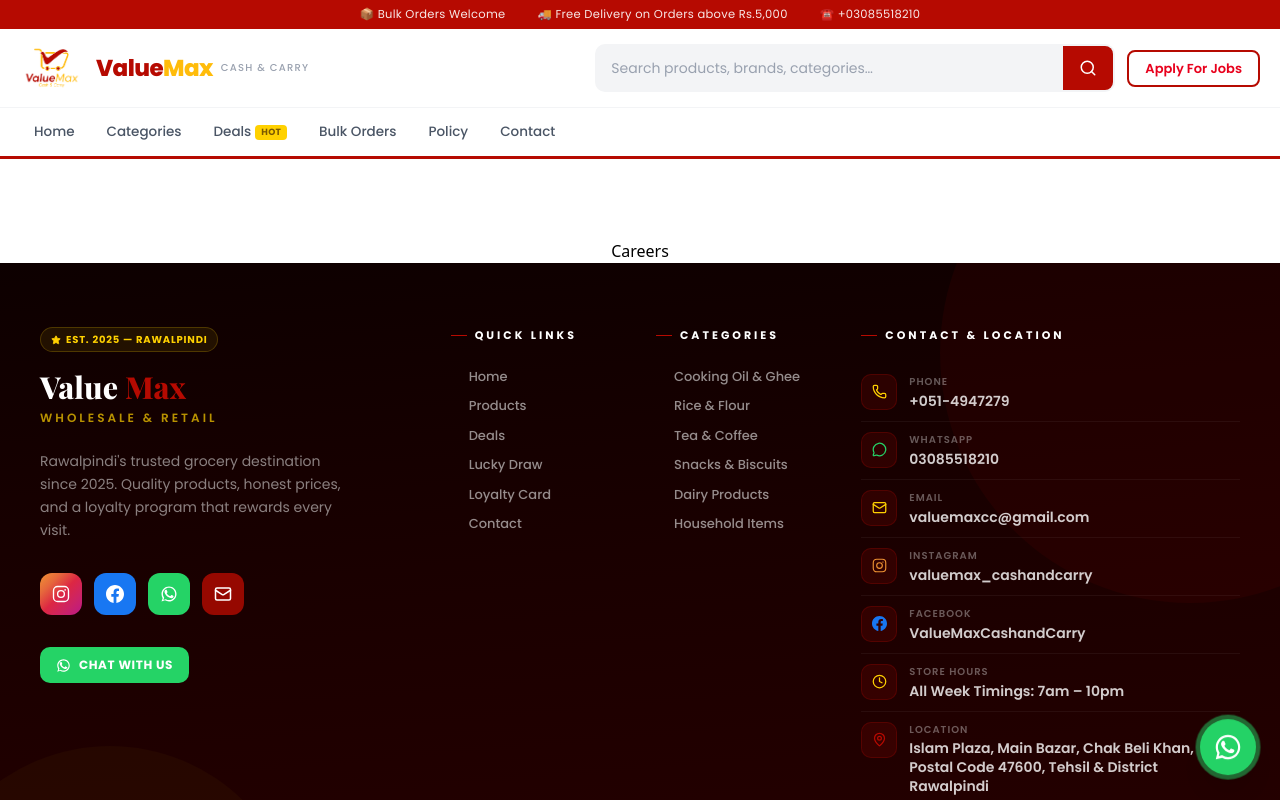
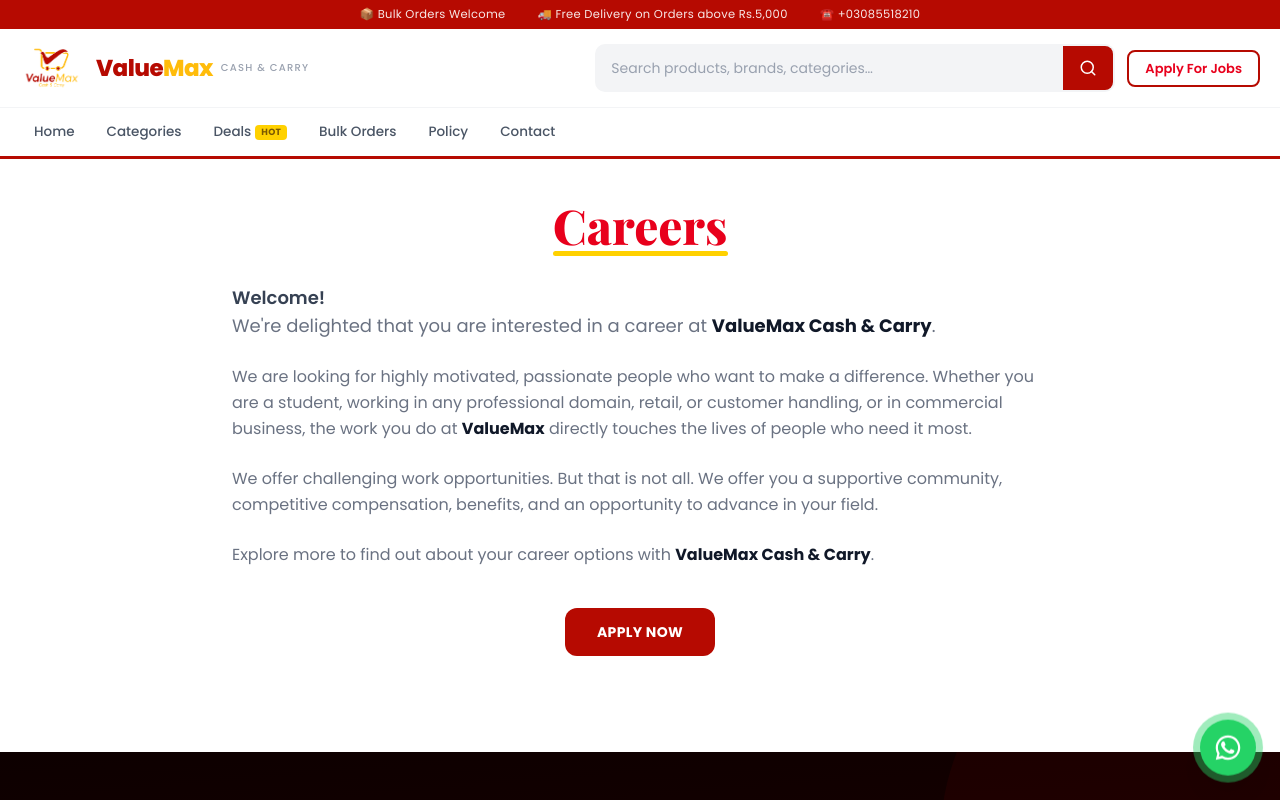
Before and after one commit to Valuemax-Carry/value-max, a Next.js app: page /career in a window 1280 px wide. Shown: the top 800 px of the page. Built offline with nearby package versions, Linux system fonts and the light colour scheme.

Commit message:
completing intro for career page

```diff
--- /dev/null
+++ b/components/Career/ApplyForm.js
@@ -0,0 +1,11 @@
+import React from "react";
+
+export default function ApplyForm({ openForm, setOpenForm }) {
+  return (
+    <>
+      {openForm && (
+        <h1>Hello World</h1>
+      )}
+    </>
+  );
+}
--- a/components/Career/Intro.js
+++ b/components/Career/Intro.js
@@ -1,11 +1,117 @@
-import React from 'react'
+"use client";
+
+import { useEffect, useState } from "react";
+import ApplyForm from "./ApplyForm";
 
 export default function Intro() {
+  const [visible, setVisible] = useState(false);
+  const [openForm, setOpenForm] = useState(false);
+
+  useEffect(() => {
+    const timer = setTimeout(() => setVisible(true), 80);
+    return () => clearTimeout(timer);
+  }, []);
+
   return (
     <>
-    <section className="pt-20">
-        <h1 className="text-center">Careers</h1>
-    </section>
+      <style>{`
+        @import url('https://fonts.googleapis.com/css2?family=Poppins:wght@400;500;600;700;800;900&family=Playfair+Display:wght@700;800&display=swap');
+
+        @keyframes fadeUp {
+          from { opacity: 0; transform: translateY(32px); }
+          to { opacity: 1; transform: translateY(0); }
+        }
+        @keyframes slideRight {
+          from { transform: scaleX(0); }
+          to { transform: scaleX(1); }
+        }
+
+        .vm-careers { font-family: 'Poppins', sans-serif; }
+        .vm-display { font-family: 'Playfair Display', serif; }
+
+        .vm-fade-up-1 { animation: fadeUp 0.7s cubic-bezier(0.22,1,0.36,1) 0.1s both; }
+        .vm-fade-up-2 { animation: fadeUp 0.7s cubic-bezier(0.22,1,0.36,1) 0.25s both; }
+        .vm-fade-up-3 { animation: fadeUp 0.7s cubic-bezier(0.22,1,0.36,1) 0.4s both; }
+        .vm-fade-up-4 { animation: fadeUp 0.7s cubic-bezier(0.22,1,0.36,1) 0.55s both; }
+        .vm-fade-up-5 { animation: fadeUp 0.7s cubic-bezier(0.22,1,0.36,1) 0.7s both; }
+
+        .vm-underline-anim {
+          display: inline-block;
+          position: relative;
+        }
+        .vm-underline-anim::after {
+          content: '';
+          position: absolute;
+          bottom: -4px;
+          left: 0; right: 0;
+          height: 5px;
+          background: #FFD100;
+          border-radius: 3px;
+          transform-origin: left;
+          animation: slideRight 0.6s cubic-bezier(0.22,1,0.36,1) 0.8s both;
+        }
+
+        .vm-btn-hover {
+          transition: all 0.22s cubic-bezier(0.22,1,0.36,1);
+        }
+        .vm-btn-hover:hover {
+          transform: translateY(-2px);
+          box-shadow: 0 8px 24px rgba(232,0,28,0.28);
+        }
+        .vm-btn-hover:active { transform: translateY(0); }
+      `}</style>
+
+      <section className="vm-careers bg-white pt-10 pb-24 overflow-hidden">
+        <div className="max-w-[880px] mx-auto px-5 sm:px-8 text-center">
+          <h1 className="vm-display text-[2.2rem] sm:text-[3rem] leading-[1.1] font-extrabold text-gray-900 mb-8 vm-fade-up-1">
+            <span className="vm-underline-anim text-[#E8001C]">Careers</span>
+          </h1>
+
+          <div className="text-left space-y-6">
+            <p className="text-gray-700 text-base sm:text-lg font-semibold vm-fade-up-2">
+              Welcome!
+              <br />
+              <span className="text-gray-500 font-normal">
+                We&apos;re delighted that you are interested in a career at{" "}
+                <span className="text-gray-900 font-bold">ValueMax Cash &amp; Carry</span>.
+              </span>
+            </p>
+
+            <p className="text-gray-500 text-sm sm:text-base leading-relaxed vm-fade-up-3">
+              We are looking for highly motivated, passionate people who want to
+              make a difference. Whether you are a student, working in any
+              professional domain, retail, or customer handling, or in commercial
+              business, the work you do at{" "}
+              <span className="text-gray-900 font-bold">ValueMax</span> directly
+              touches the lives of people who need it most.
+            </p>
+
+            <p className="text-gray-500 text-sm sm:text-base leading-relaxed vm-fade-up-3">
+              We offer challenging work opportunities. But that is not all. We
+              offer you a supportive community, competitive compensation,
+              benefits, and an opportunity to advance in your field.
+            </p>
+
+            <p className="text-gray-500 text-sm sm:text-base leading-relaxed vm-fade-up-4">
+              Explore more to find out about your career options with{" "}
+              <span className="text-gray-900 font-bold">ValueMax Cash &amp; Carry</span>.
+            </p>
+          </div>
+
+          <div className="flex justify-center mt-10 vm-fade-up-5">
+            <button
+              className="vm-btn-hover bg-[#b60a01] hover:bg-[#c0001a] text-white font-bold text-sm px-8 py-3.5 rounded-xl border-none cursor-pointer uppercase tracking-wide"
+              onClick={() => {
+                setOpenForm(true);
+              }}
+            >
+              Apply Now
+            </button>
+          </div>
+        </div>
+      </section>
+
+      <ApplyForm openForm={openForm} setOpenForm={setOpenForm} />
     </>
-  )
+  );
 }
```
